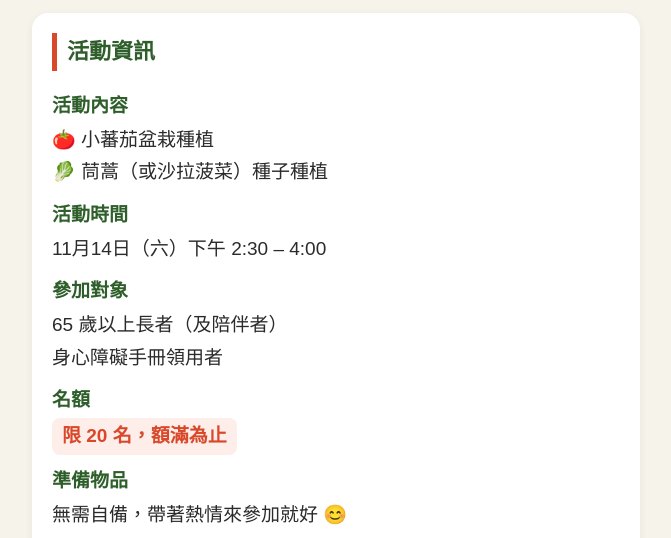
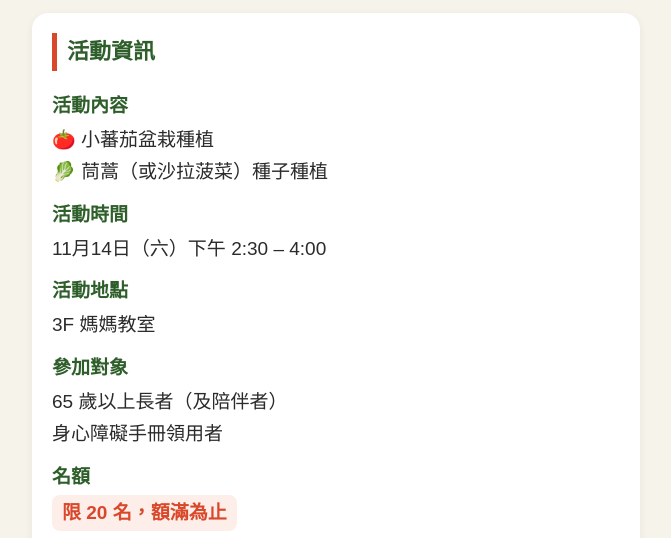
Before and after one commit to empiresun36/balcony-farm, a plain HTML site: page index.html in a window 1280 px wide. Shown: the part 224-762 px from the top of the page, without its empty margins (304-975 px from the left). Drawn offline with Linux system fonts and the light colour scheme.

Commit message:
新增活動地點：3F 媽媽教室
Co-Authored-By: Claude Opus 5.5 <noreply@anthropic.com>

```diff
--- a/index.html
+++ b/index.html
@@ -70,6 +70,8 @@
       <dd>🍅 小蕃茄盆栽種植<br>🥬 茼蒿（或沙拉菠菜）種子種植</dd>
       <dt>活動時間</dt>
       <dd>11月14日（六）下午 2:30 – 4:00</dd>
+      <dt>活動地點</dt>
+      <dd>3F 媽媽教室</dd>
       <dt>參加對象</dt>
       <dd>65 歲以上長者（及陪伴者）<br>身心障礙手冊領用者</dd>
       <dt>名額</dt>
```
